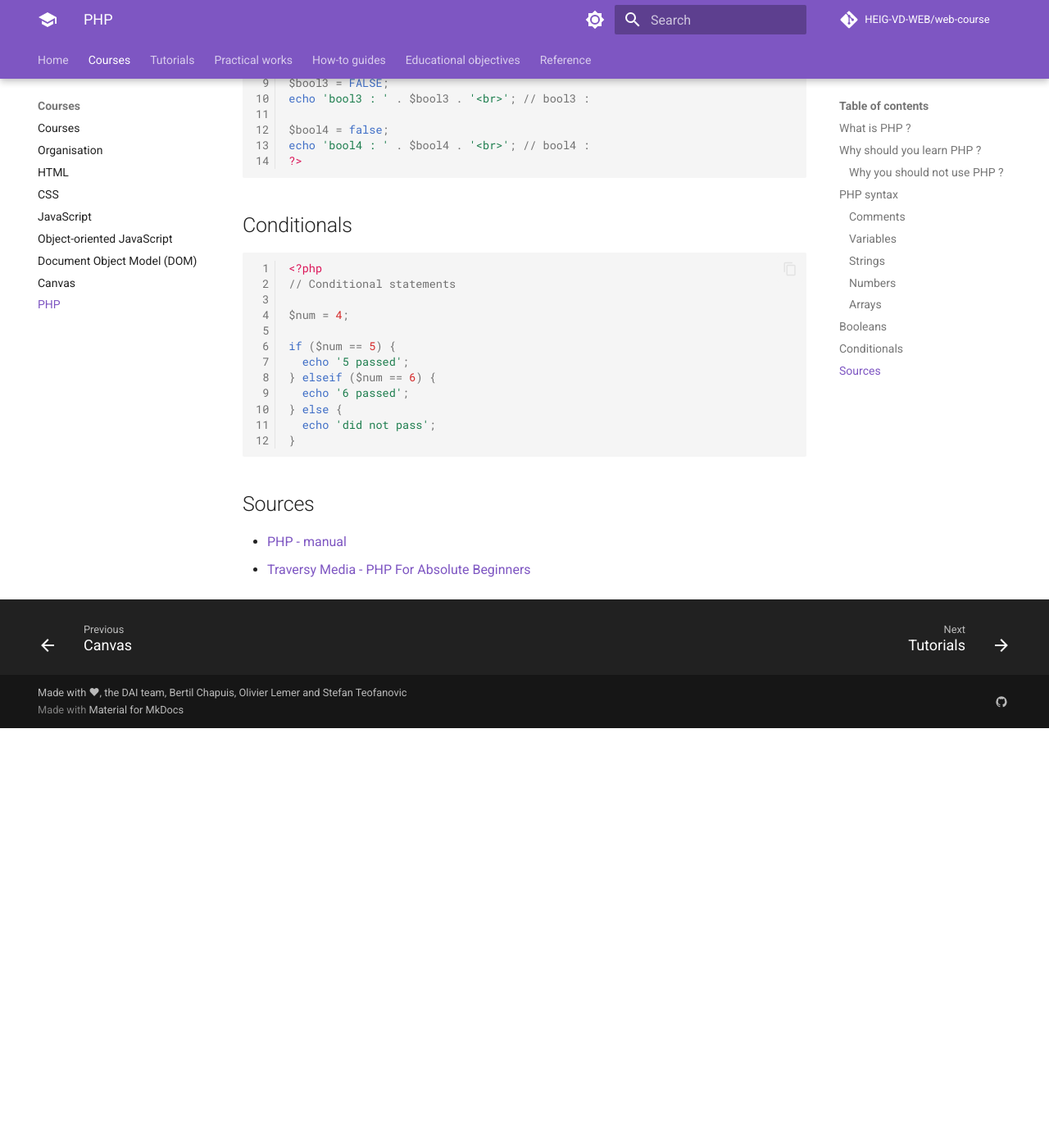
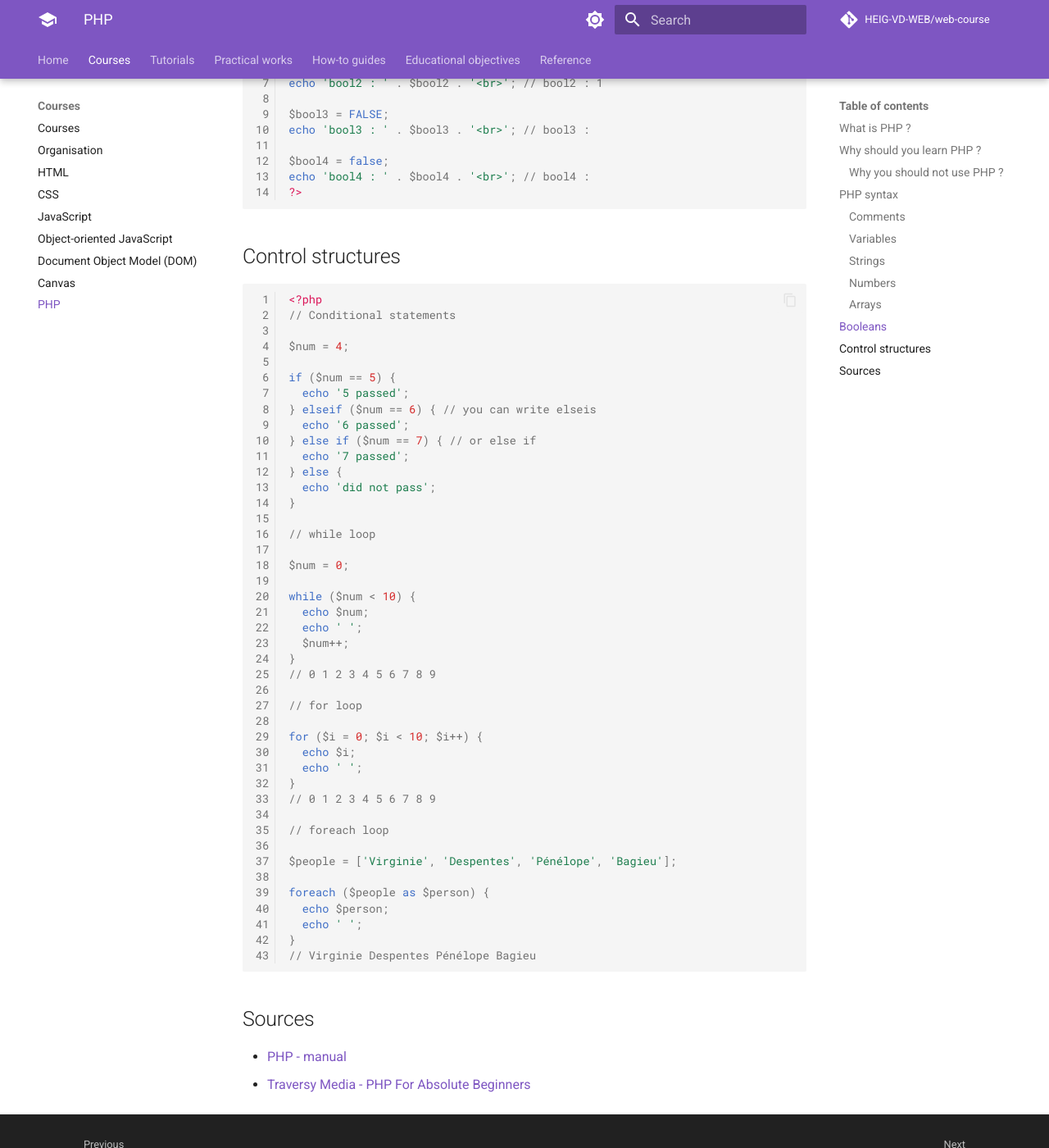
Before and after one commit to HEIG-VD-WEB/web-course, an MkDocs documentation site: the page built from docs/courses/php/index.md, in a window 1280 px wide and 1400 px high, scrolled down 4203 px. Shown: the whole window at 82% size. Built offline with MkDocs 1.6.1 and Material for MkDocs 9.7.7, drawn with Linux system fonts in a browser that asks for light colours; comment, search, counter and statistics services are not loaded; before the commit the page ends 5091 px from its top, so only the background shows below that; some of the changed text lies outside the part shown.

Commit message:
Add content

````diff
--- a/docs/courses/php/index.md
+++ b/docs/courses/php/index.md
@@ -73,14 +73,16 @@ PHP strings can be defined with single quotes `'` or double quotes `"`.
 echo 'Hello, my name is ' . $name . ' and I am ' . $age . '.';
 echo "Hello, my name is $name and I am $age.";
 
+$name = 'Zeniter';
+
 // String functions
-echo strlen($name); // 4
-echo strtoupper($name); // JOHN
-echo strtolower($name); // john
-echo str_replace('J', 'H', $name); // Hohn
-echo str_replace('o', '', $name); // Jhn
-echo substr($name, 1, 3); // ohn
-echo strrev($name); // nhoJ
+echo strlen($name) . '<br>'; // 7
+echo strtoupper($name) . '<br>'; // ZENITER
+echo strtolower($name) . '<br>'; // zeniter
+echo str_replace('e', 'f', $name) . '<br>'; // Zfnitfr
+echo str_replace('t', '', $name) . '<br>'; // Zenier
+echo substr($name, 1, 3) . '<br>'; // eni
+echo strrev($name) . '<br>'; // retineZ
 ?>
 ```
 
@@ -194,7 +196,7 @@ echo 'bool4 : ' . $bool4 . '<br>'; // bool4 :
 ?>
 ```
 
-## Conditionals
+## Control structures
 
 ```php
 <?php
@@ -204,11 +206,44 @@ $num = 4;
 
 if ($num == 5) {
 	echo '5 passed';
-} elseif ($num == 6) {
+} elseif ($num == 6) { // you can write elseis
 	echo '6 passed';
+} else if ($num == 7) { // or else if
+	echo '7 passed';
 } else {
 	echo 'did not pass';
 }
+
+// while loop
+
+$num = 0;
+
+while ($num < 10) {
+	echo $num;
+	echo ' ';
+	$num++;
+}
+// 0 1 2 3 4 5 6 7 8 9
+
+// for loop
+
+for ($i = 0; $i < 10; $i++) {
+	echo $i;
+	echo ' ';
+}
+// 0 1 2 3 4 5 6 7 8 9
+
+// foreach loop
+
+$people = ['Virginie', 'Despentes', 'Pénélope', 'Bagieu'];
+
+foreach ($people as $person) {
+	echo $person;
+	echo ' ';
+}
+// Virginie Despentes Pénélope Bagieu
+
+
 
 ```
 
````
Also changed, not shown: other parts of docs/courses/php/index.md (+8 -8 lines).
